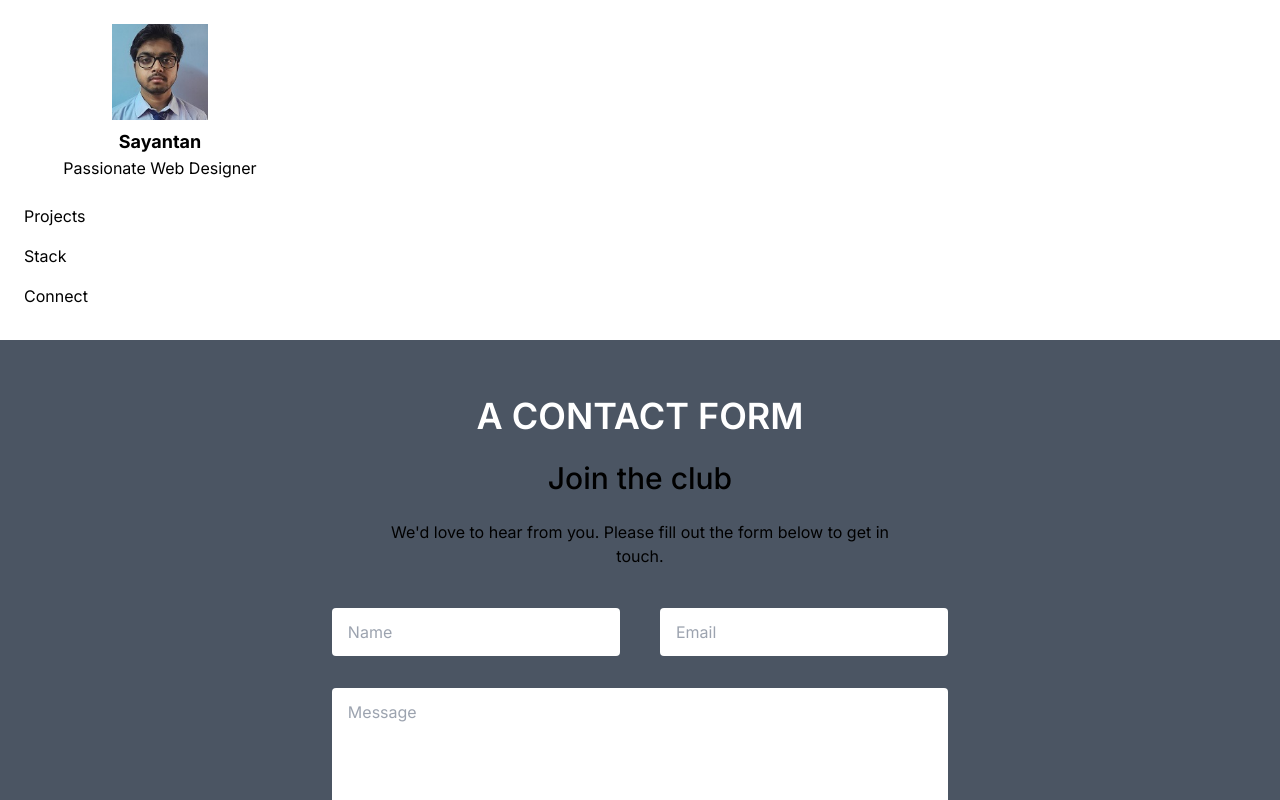
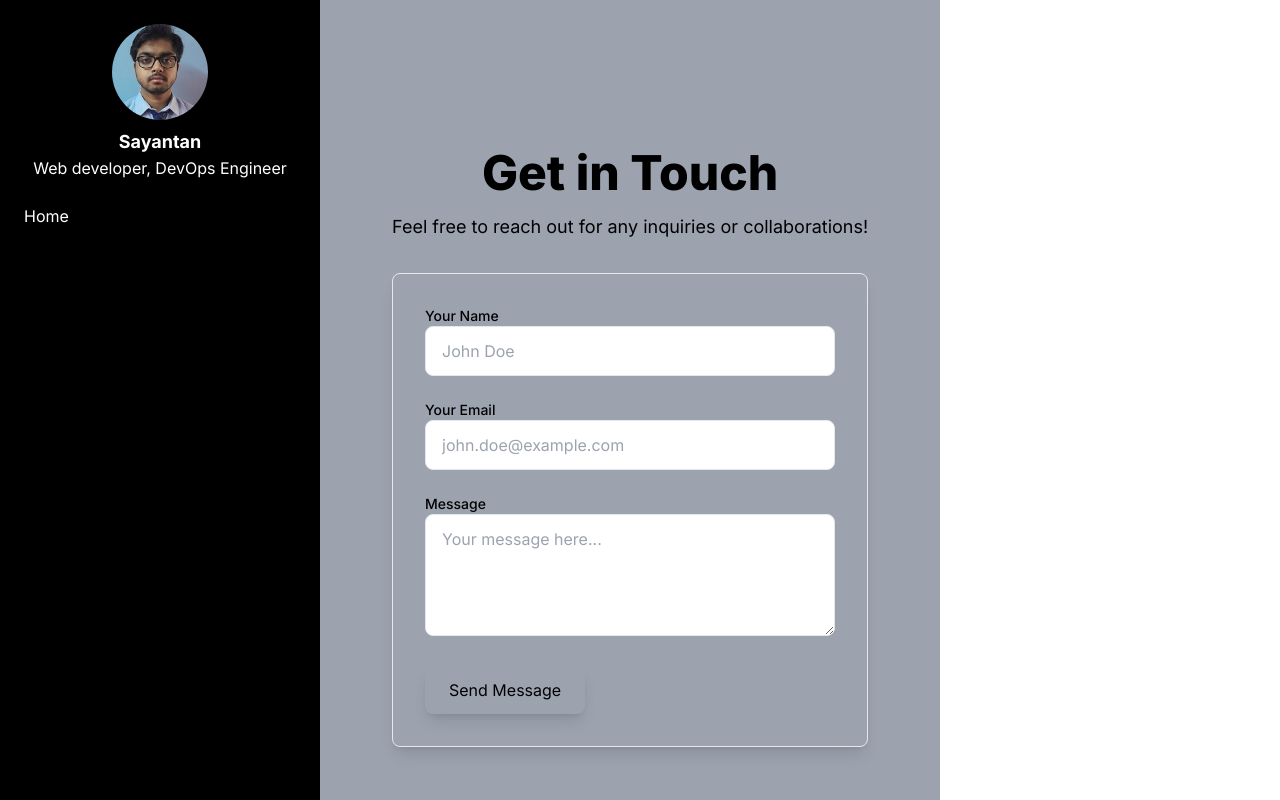
Before and after one commit to Arko298/my-portfolio, a Next.js app in the folder next-frontend/: page /contact in a window 1280 px wide. Shown: the top 800 px of the page. Built offline with nearby package versions, Linux system fonts and the light colour scheme.

Commit message:
Fixing Bugs

```diff
--- a/next-frontend/src/components/AnimatedText.tsx
+++ b/next-frontend/src/components/AnimatedText.tsx
@@ -1,3 +1,4 @@
+'use client';
 import React, { useState, useEffect } from 'react';
 
 const AnimatedText = () => {
--- a/next-frontend/src/components/NavBar.tsx
+++ b/next-frontend/src/components/NavBar.tsx
@@ -1,18 +1,74 @@
+// import sharedClasses from "@/constants/constants";
+// import Image from "next/image";
+// import Link from "next/link";
+// // https://roco.framer.website/  https://framer.com/projects/Roco-copy--eaQqxoYNXmJsjBL3O6IR-cNztD?node=augiA20Il
+
+// const NavBar = ()=>{
+//     return (
+//         <aside className="w-1/4 bg-card p-6 sticky top-0 bg-black ">
+//       <div className="text-center text-white mb-4">
+//         <Image src="/images/profile.jpg" height={60} width={60} alt="Profile Picture" className="w-24 h-24 mx-auto mb-2 object-cover object-center" />
+//         <h3 className="text-lg font-bold">Sayantan</h3>
+//         <p className={sharedClasses.mutedForeground}>Web developer, DevOps Engineer</p>
+//       </div>
+//       <nav>
+//         <ul>
+//         <li>
+//             <Link href="/" className={`block py-2 ${sharedClasses.text} ${sharedClasses.primaryColorHover}`}>
+//               Home
+//             </Link>
+//           </li>
+//           <li>
+//             <Link href="/about" className={`block py-2 ${sharedClasses.primaryColor} ${sharedClasses.primaryColorHover}`}>
+//               About
+//             </Link>
+//           </li>
+//           <li>
+//             <Link href="/projects" className={`block py-2 ${sharedClasses.primaryColor} ${sharedClasses.primaryColorHover}`}>
+//               Projects
+//             </Link>
+//           </li>
+//           <li>
+//             <Link href="/stack" className={`block py-2 ${sharedClasses.primaryColor} ${sharedClasses.primaryColorHover}`}>
+//               Stack
+//             </Link>
+//           </li>
+//           <li>
+//             <Link href="/contact" className={`block py-2 ${sharedClasses.primaryColor} ${sharedClasses.primaryColorHover}`}>
+//               Connect
+//             </Link>
+//           </li>
+//         </ul>
+//       </nav>
+//     </aside>
+
+//     );
+// };
+// export default NavBar;
 import sharedClasses from "@/constants/constants";
 import Image from "next/image";
 import Link from "next/link";
-// https://roco.framer.website/  https://framer.com/projects/Roco-copy--eaQqxoYNXmJsjBL3O6IR-cNztD?node=augiA20Il
 
-const NavBar = ()=>{
-    return (
-        <aside className="w-1/4 bg-card p-6 sticky top-0">
-      <div className="text-center mb-4">
-        <Image src="/images/profile.jpg" height={60} width={60} alt="Profile Picture" className="w-24 h-24 mx-auto mb-2 object-cover object-center" />
+const NavBar = () => {
+  return (
+    <aside className="w-1/4 bg-card p-6 sticky top-0 h-screen overflow-y-auto bg-black">
+      <div className="text-center text-white mb-4">
+        <Image src="/images/profile.jpg" height={60} width={60} alt="Profile Picture" className="w-24 h-24 mx-auto mb-2 object-cover object-center rounded-full" />
         <h3 className="text-lg font-bold">Sayantan</h3>
-        <p className={sharedClasses.mutedForeground}>Passionate Web Designer</p>
+        <p className={sharedClasses.mutedForeground}>Web developer, DevOps Engineer</p>
       </div>
       <nav>
         <ul>
+          <li>
+            <Link href="/" className={`block py-2 ${sharedClasses.text} ${sharedClasses.primaryColorHover}`}>
+              Home
+            </Link>
+          </li>
+          <li>
+            <Link href="/about" className={`block py-2 ${sharedClasses.primaryColor} ${sharedClasses.primaryColorHover}`}>
+              About
+            </Link>
+          </li>
           <li>
             <Link href="/projects" className={`block py-2 ${sharedClasses.primaryColor} ${sharedClasses.primaryColorHover}`}>
               Projects
@@ -31,7 +87,7 @@ const NavBar = ()=>{
         </ul>
       </nav>
     </aside>
+  );
+};
 
-    );
-};
 export default NavBar;
--- a/next-frontend/src/components/SkillBar.tsx
+++ b/next-frontend/src/components/SkillBar.tsx
@@ -1,4 +1,6 @@
+'use client';
 import React,{useEffect,useState} from "react";
+
 interface SkillBarProps{
     skill: string;
     percentage: number
--- a/next-frontend/src/constants/constants.tsx
+++ b/next-frontend/src/constants/constants.tsx
@@ -1,8 +1,16 @@
 const sharedClasses = {
     card: 'bg-card p-4 rounded-lg shadow-md',
     primaryColor: 'text-primary',
-    primaryColorHover: 'hover:underline',
+    primaryColorHover: "hover:text-green-600",
     secondaryColor: 'bg-secondary text-secondary-foreground px-3 py-1 rounded',
     mutedForeground: 'text-muted-foreground',
+    text: 'text-white'
+
   }
 export default sharedClasses
+const inputClasses = 'w-full px-4 py-3 rounded-lg border border-accent focus:outline-none focus:ring focus:ring-primary transition duration-200 hover:border-accent/80'
+const labelClasses = 'block text-sm font-medium text-muted'
+const buttonClasses = 'px-4 py-2 rounded-lg bg-primary text-white font-medium hover:bg-primary/80 transition duration-200'
+const linkClasses = 'text-primary hover:text-primary/80 transition duration-200'
+const errorClasses = 'text-red-500 text-sm font-medium'
+const successClasses = 'text-green-500 text-sm font-medium'
--- a/next-frontend/src/layout/MainLayout.tsx
+++ b/next-frontend/src/layout/MainLayout.tsx
@@ -3,8 +3,6 @@ import { Inter } from "next/font/google";
 
 import NavBar from "../components/NavBar";
 import Footer from "../components/Footer";
-
-
 
 const inter = Inter({ subsets: ["latin"] });
 
@@ -12,20 +10,22 @@ export const metadata: Metadata = {
   title: "Portfolio",
   description: "A page for my portfolio",
 };
-type MainLayoutProps={
+type MainLayoutProps = {
   children: React.ReactNode;
-}
-export default function MainLayout({children}:MainLayoutProps) {
+};
+export default function MainLayout({ children }: MainLayoutProps) {
   return (
     <html lang="en">
-      <body className={inter.className}>{/**bg-[url('/images/Background_img.jpg')]*/}
+      <body className={inter.className}>
+        {/**bg-[url('/images/Background_img.jpg')]*/}
+        <div className="flex min-h-screen">
+          <NavBar />
+          <main className="stack min-h-screen flex-col items-center justify-between p-12 bg-gray-400 bg-no-repeat bg-cover">
+            {children}
+            <Footer />
+          </main>
 
-          <NavBar />
-          <main className="flex min-h-screen flex-col items-center justify-between p-12 bg-gray-600 bg-no-repeat bg-cover">
-          {children}
-          </main>
-          <Footer/>
-
+        </div>
       </body>
     </html>
   );
--- a/next-frontend/src/pages/contact.tsx
+++ b/next-frontend/src/pages/contact.tsx
@@ -1,21 +1,20 @@
-export default function contact(){
-   return(
+const inputClasses = 'w-full px-4 py-3 rounded-lg border border-accent focus:outline-none focus:ring focus:ring-primary transition duration-200 hover:border-accent/80'
+const labelClasses = 'block text-sm font-medium text-muted'
+export default function contact() {
+  return (
     <>
-    <div className="pt-2">
+      {/* <div className="pt-2">
         <div>
-    <h2
-    className="text-center text-white font-header text-2xl font-semibold uppercase text-primary sm:text-xl lg:text-4xl"
-  >
+          <h2 className="text-center text-white font-header text-2xl font-semibold uppercase text-primary sm:text-xl lg:text-4xl">
             A contact form
           </h2>
-  <h4
-    className="pt-6 text-center font-header text-xl font-medium text-black sm:text-2xl lg:text-3xl"
-  >
+          <h4 className="pt-6 text-center font-header text-xl font-medium text-black sm:text-2xl lg:text-3xl">
             Join the club
           </h4>
           <div className="mx-auto w-full pt-5 text-center sm:w-2/3 lg:pt-6">
             <p className="font-body text-grey-10">
-       We&apos;d love to hear from you. Please fill out the form below to get in touch.
+              We&apos;d love to hear from you. Please fill out the form below to
+              get in touch.
             </p>
           </div>
           <form className="mx-auto w-full pt-10 sm:w-3/4">
@@ -40,17 +39,13 @@ export default function contact(){
               cols={30}
               rows={10}
             ></textarea>
-    <button
-      className="mt-6 flex items-center justify-center rounded bg-primary bg-orange-500 px-8 py-3 font-header text-lg font-bold uppercase text-white hover:bg-black-20"
-    >
+            <button className="mt-6 flex items-center justify-center rounded bg-primary bg-orange-500 px-8 py-3 font-header text-lg font-bold uppercase text-white hover:bg-black-20">
               Send
               <i className="bx bx-chevron-right relative -right-2 text-3xl"></i>
             </button>
           </form>
           <div className="flex flex-col pt-4 lg:flex-row">
-    <div
-      className="w-full border-l-2 border-t-2 border-r-2 border-b-2 border-grey-60 px-6 py-6 sm:py-8 lg:w-1/3"
-    >
+            <div className="w-full border-l-2 border-t-2 border-r-2 border-b-2 border-grey-60 px-6 py-6 sm:py-8 lg:w-1/3">
               <div className="flex items-center">
                 <i className="bx bx-phone text-2xl text-grey-40"></i>
                 <p className="pl-2 font-body font-bold uppercase text-grey-40 lg:text-lg">
@@ -61,9 +56,7 @@ export default function contact(){
                 +91 8420248610
               </p>
             </div>
-    <div
-      className="w-full border-l-2 border-t-0 border-r-2 border-b-2 border-grey-60 px-6 py-6 sm:py-8 lg:w-1/3 lg:border-l-0 lg:border-t-2"
-    >
+            <div className="w-full border-l-2 border-t-0 border-r-2 border-b-2 border-grey-60 px-6 py-6 sm:py-8 lg:w-1/3 lg:border-l-0 lg:border-t-2">
               <div className="flex items-center">
                 <i className="bx bx-envelope text-2xl text-grey-40"></i>
                 <p className="pl-2 font-body font-bold uppercase text-grey-40 lg:text-lg">
@@ -74,9 +67,7 @@ export default function contact(){
                 name@mydomain.com
               </p>
             </div>
-    <div
-      className="w-full border-l-2 border-t-0 border-r-2 border-b-2 border-grey-60 px-6 py-6 sm:py-8 lg:w-1/3 lg:border-l-0 lg:border-t-2"
-    >
+            <div className="w-full border-l-2 border-t-0 border-r-2 border-b-2 border-grey-60 px-6 py-6 sm:py-8 lg:w-1/3 lg:border-l-0 lg:border-t-2">
               <div className="flex items-center">
                 <i className="bx bx-map text-2xl text-grey-40"></i>
                 <p className="pl-2 font-body font-bold uppercase text-grey-40 lg:text-lg">
@@ -89,7 +80,38 @@ export default function contact(){
             </div>
           </div>
         </div>
+      </div> */}
+
+    <div className="bg-background text-primary-foreground min-h-screen flex flex-col items-center justify-center p-6">
+      <h1 className="text-5xl font-extrabold mb-4 text-accent">Get in Touch</h1>
+      <p className="text-lg mb-8 text-muted-foreground">Feel free to reach out for any inquiries or collaborations!</p>
+      <div className="bg-card w-full max-w-lg p-8 rounded-lg shadow-lg border border-accent">
+        <form action="#" method="POST" className="space-y-6">
+          <div>
+            <label htmlFor="name" className={labelClasses}>
+              Your Name
+            </label>
+            <input type="text" id="name" name="name" placeholder="John Doe" className={inputClasses} required />
           </div>
+          <div>
+            <label htmlFor="email" className={labelClasses}>
+              Your Email
+            </label>
+            <input type="email" id="email" name="email" placeholder="john.doe@example.com" className={inputClasses} required />
+          </div>
+          <div>
+            <label htmlFor="message" className={labelClasses}>
+              Message
+            </label>
+            <textarea id="message" name="message" rows={4} placeholder="Your message here..." className={inputClasses} required></textarea>
+          </div>
+          <button type="submit" className="bg-primary text-primary-foreground py-3 px-6 rounded-lg shadow-lg hover:bg-primary/80 transition-colors duration-300">
+            Send Message
+          </button>
+        </form>
+      </div>
+    </div>
+
     </>
-   )
+  );
 }
--- a/next-frontend/src/pages/index.tsx
+++ b/next-frontend/src/pages/index.tsx
@@ -12,7 +12,7 @@ const MyApp = () => {
     <Router>
       <MainLayout>
         <Routes>
-          <Route path="/hero" element={<Hero />} />
+
           <Route path="/about" element={<About />} />
           <Route path="/projects" element={<Projects />} />
           <Route path="/contact" element={<Contact />} />
--- a/next-frontend/tailwind.config.ts
+++ b/next-frontend/tailwind.config.ts
@@ -2,9 +2,8 @@ import type { Config } from "tailwindcss";
 
 const config: Config = {
   content: [
-    "./src/pages/**/*.{js,ts,jsx,tsx,mdx}",
-    "./src/components/**/*.{js,ts,jsx,tsx,mdx}",
-    "./src/layout/**/*.{js,ts,jsx,tsx,mdx}",
+    "./src/**/*.{js,ts,jsx,tsx,mdx}",
+
   ],
   theme: {
     extend: {
```
Also changed, not shown: next-frontend/src/components/LetsConnect.tsx (+13 -11 lines), next-frontend/src/pages/about.tsx (+119 -57 lines), next-frontend/src/pages/hero.tsx (+3 -13 lines), next-frontend/src/pages/project.tsx (+21 -12 lines). Lines whose indentation alone changed are shown as unchanged.
